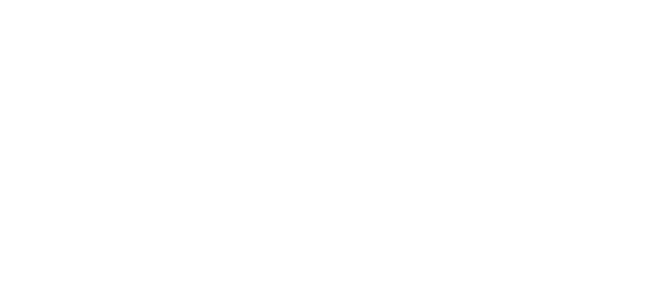
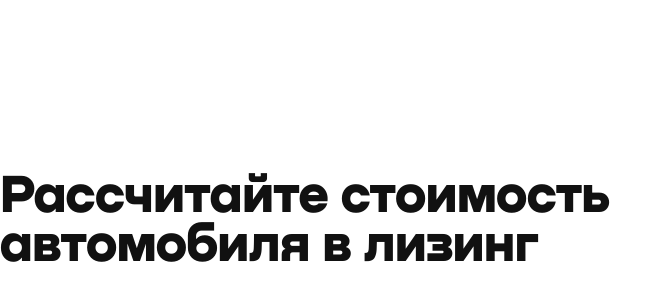
Before and after one commit to horoshopodumaj/online_calculator, a React (Create React App) app in the folder calculator/: page / in a window 1280 px wide. Shown: the part 40-340 px from the top of the page, without its empty margins (0-671 px from the left). Built offline with nearby package versions, Linux system fonts and the light colour scheme.

Commit message:
enabling sass, resetting styles, added header component

```diff
--- a/calculator/package.json
+++ b/calculator/package.json
@@ -9,6 +9,7 @@
     "react": "^18.2.0",
     "react-dom": "^18.2.0",
     "react-scripts": "5.0.1",
+    "sass": "^1.55.0",
     "web-vitals": "^2.1.4"
   },
   "scripts": {
--- a/calculator/src/App.js
+++ b/calculator/src/App.js
@@ -1,5 +1,12 @@
+import React from "react";
+import Header from "./components/Header";
+
 function App() {
-    return <div className="container"></div>;
+    return (
+        <React.Fragment>
+            <Header />
+        </React.Fragment>
+    );
 }
 
 export default App;
--- /dev/null
+++ b/calculator/src/components/Header.js
@@ -0,0 +1,13 @@
+import React from "react";
+
+export default function Header() {
+    return (
+        <header className="header">
+            <div className="container">
+                <h1 class="header__title">
+                    Рассчитайте стоимость автомобиля в лизинг
+                </h1>
+            </div>
+        </header>
+    );
+}
--- /dev/null
+++ b/calculator/src/css/common.scss
@@ -0,0 +1,34 @@
+@font-face {
+    font-family: "Gilroy";
+    src: local("Gilroy Regular"), local("Gilroy-Regular"),
+        url("../fonts/Gilroy-Regular/Gilroy-Regular.woff2") format("woff2"),
+        url("../fonts/Gilroy-Regular/Gilroy-Regular.woff") format("woff"),
+        url("../fonts/Gilroy-Regular/Gilroy-Regular.ttf") format("truetype");
+    font-weight: 400;
+    font-style: normal;
+}
+
+@font-face {
+    font-family: "Nekst";
+    src: local("Nekst Black"), local("Nekst-Black"),
+        url("../fonts/Nekst-Black/Nekst-Black.woff2") format("woff2"),
+        url("../fonts/Nekst-Black/Nekst-Black.woff") format("woff"),
+        url("../fonts/Nekst-Black/Nekst-Black.ttf") format("truetype");
+    font-weight: 900;
+    font-style: normal;
+}
+
+$main-front: "Gilroy", sans-serif;
+
+:root {
+    --black: #111111;
+    --grey: #575757;
+    --grey-2: #f3f3f4;
+    --white: #ffffff;
+    --orange: #ff9514;
+}
+
+.container {
+    margin: 0 auto;
+    max-width: 1344px;
+}
--- /dev/null
+++ b/calculator/src/css/header.scss
@@ -0,0 +1,11 @@
+.header {
+    margin-top: 213px;
+    margin-bottom: 32px;
+    &__title {
+        font-family: "Nekst", sans-serif;
+        font-size: 54px;
+        line-height: 90%;
+        color: var(--black);
+        width: 50%;
+    }
+}
--- /dev/null
+++ b/calculator/src/css/normalize.scss
@@ -0,0 +1,81 @@
+* {
+    padding: 0;
+    margin: 0;
+    border: 0;
+}
+
+*,
+*:before,
+*:after {
+    -moz-box-sizing: border-box;
+    -webkit-box-sizing: border-box;
+    box-sizing: border-box;
+}
+
+:focus,
+:active {
+    outline: none;
+}
+a:focus,
+a:active {
+    outline: none;
+}
+
+nav,
+footer,
+header,
+aside {
+    display: block;
+}
+
+html,
+body {
+    height: 100%;
+    width: 100%;
+    font-size: 100%;
+    line-height: 1;
+    font-size: 14px;
+    -ms-text-size-adjust: 100%;
+    -moz-text-size-adjust: 100%;
+    -webkit-text-size-adjust: 100%;
+}
+
+input,
+button,
+textarea {
+    font-size: inherit;
+}
+
+input::-ms-clear {
+    display: none;
+}
+button {
+    cursor: pointer;
+}
+button::-moz-focus-inner {
+    padding: 0;
+    border: 0;
+}
+a,
+a:visited {
+    text-decoration: none;
+}
+a:hover {
+    text-decoration: none;
+}
+ul li {
+    list-style: none;
+}
+img {
+    vertical-align: top;
+}
+
+h1,
+h2,
+h3,
+h4,
+h5,
+h6 {
+    font-size: inherit;
+    font-weight: 400;
+}
--- a/calculator/src/index.css
+++ /dev/null
@@ -1,33 +0,0 @@
-@font-face {
-    font-family: "Gilroy";
-    src: local("Gilroy Regular"), local("Gilroy-Regular"),
-        url("./fonts/Gilroy-Regular/Gilroy-Regular.woff2") format("woff2"),
-        url("./fonts/Gilroy-Regular/Gilroy-Regular.woff") format("woff"),
-        url("./fonts/Gilroy-Regular/Gilroy-Regular.ttf") format("truetype");
-    font-weight: 400;
-    font-style: normal;
-}
-
-@font-face {
-    font-family: "Nekst";
-    src: local("Nekst Black"), local("Nekst-Black"),
-        url("./fonts/Nekst-Black/Nekst-Black.woff2") format("woff2"),
-        url("./fonts/Nekst-Black/Nekst-Black.woff") format("woff"),
-        url("./fonts/Nekst-Black/Nekst-Black.ttf") format("truetype");
-    font-weight: 900;
-    font-style: normal;
-}
-
-body {
-    margin: 0;
-    font-family: -apple-system, BlinkMacSystemFont, "Segoe UI", "Roboto",
-        "Oxygen", "Ubuntu", "Cantarell", "Fira Sans", "Droid Sans",
-        "Helvetica Neue", sans-serif;
-    -webkit-font-smoothing: antialiased;
-    -moz-osx-font-smoothing: grayscale;
-}
-
-code {
-    font-family: source-code-pro, Menlo, Monaco, Consolas, "Courier New",
-        monospace;
-}
--- a/calculator/src/index.js
+++ b/calculator/src/index.js
@@ -1,6 +1,6 @@
 import React from "react";
 import ReactDOM from "react-dom/client";
-import "./index.css";
+import "./index.scss";
 import App from "./App";
 
 const root = ReactDOM.createRoot(document.getElementById("root"));
--- /dev/null
+++ b/calculator/src/index.scss
@@ -0,0 +1,3 @@
+@use "./css/common.scss";
+@use "./css/header.scss";
+@use "./css/normalize.scss";
```
Also changed, not shown: 1 other file (tests, documents, lock files or other folders).
